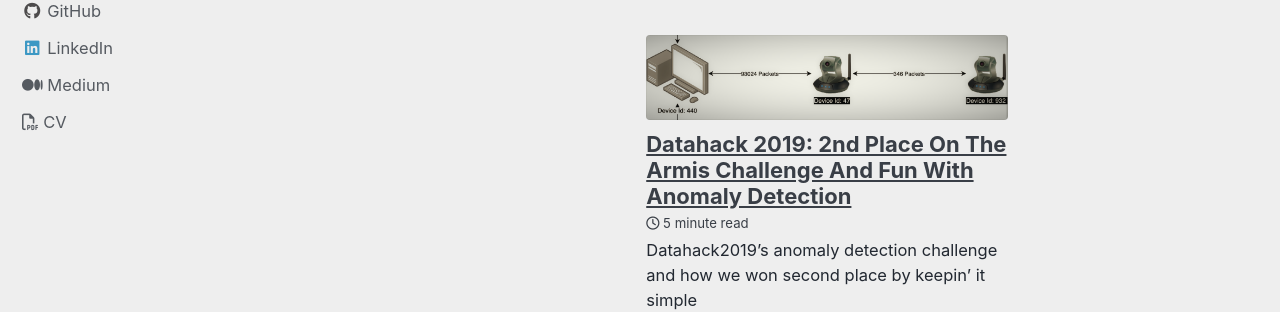
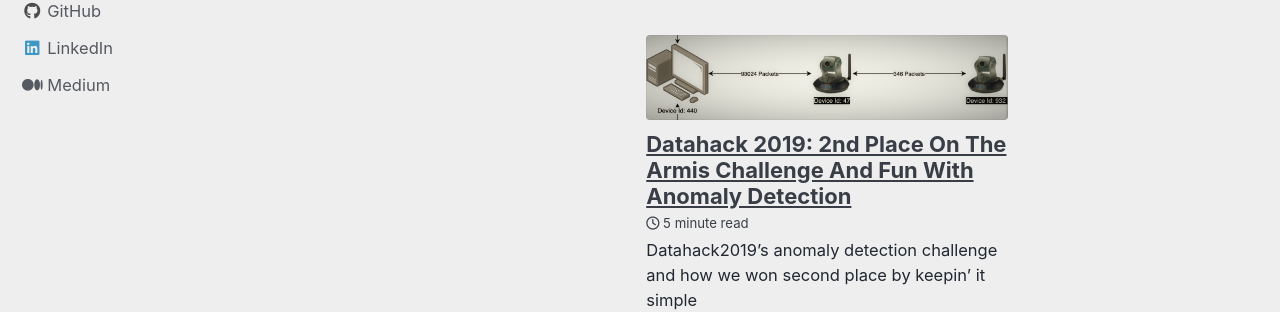
Before and after one commit to edden-gerber/edden-gerber.github.io, a Jekyll site: the page built from index.html, in a window 1280 px wide and 900 px high, scrolled down 566 px. Shown: the part 188-500 px from the top of the window. Built offline with Jekyll 4.4.1, drawn with Linux system fonts in a browser that asks for light colours; cached includes are drawn as plain includes; nearby versions of some CDN libraries; the list of posts is cut into pages by our own code.

Commit message:
remove cv link

```diff
--- a/_config.yml
+++ b/_config.yml
@@ -134,9 +134,6 @@
     - label: "Medium"
       icon: "fab fa-medium"
       url: "https://medium.com/@edden.gerber"
-    - label: "CV"
-      icon: "far fa-file-pdf"
-      url: "../download/CV Edden Gerber.pdf"
     # - label: "Instagram"
       # icon: "fab fa-fw fa-instagram"
       # url: "https://instagram.com/"
```
Also changed, not shown: 1 other file.
